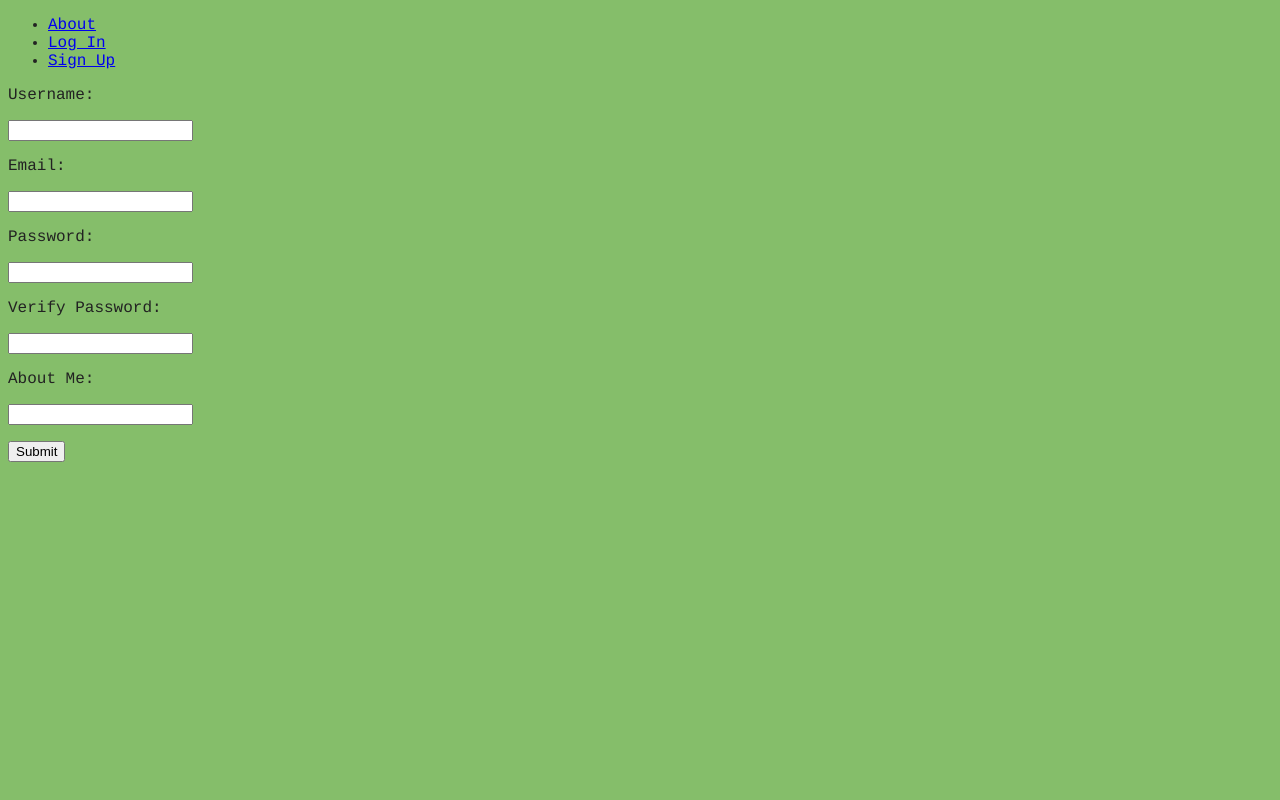
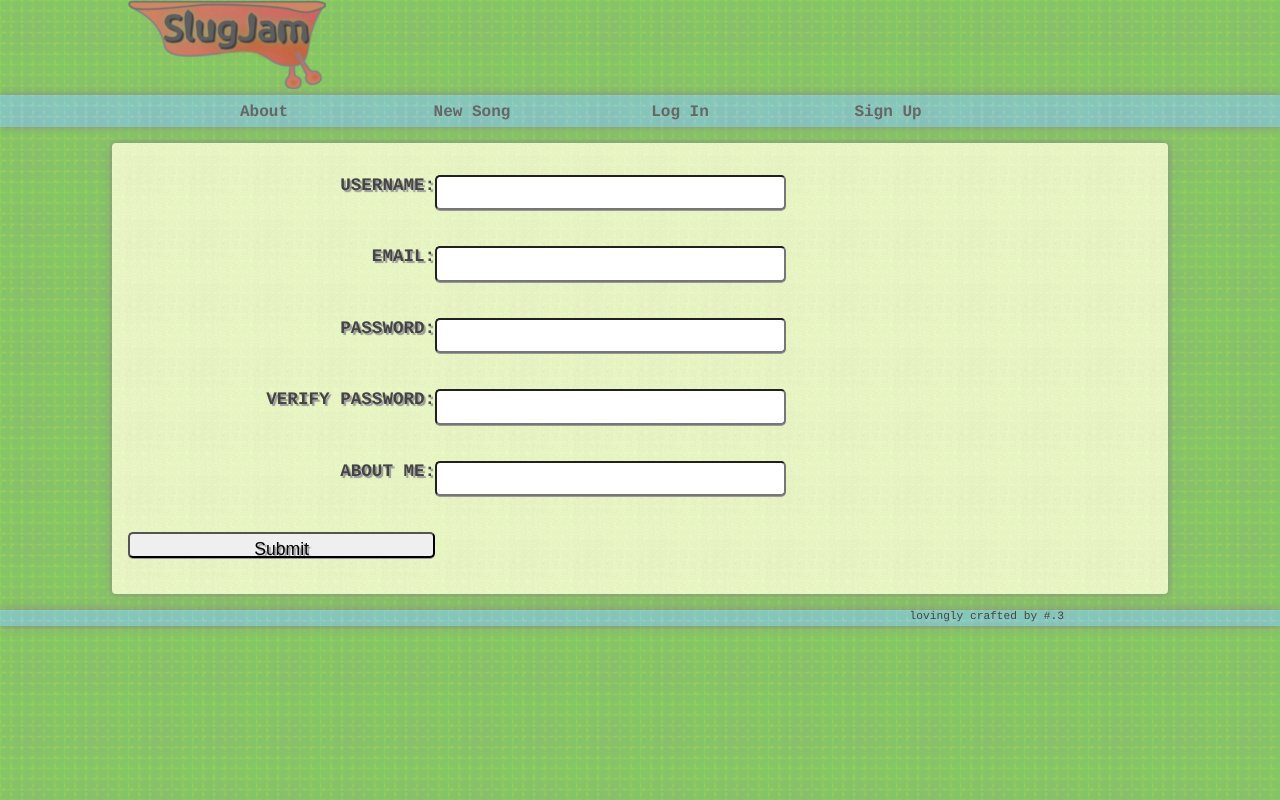
Before and after one commit to SamsPepper1/slugsynth_dynamic, a Django app: page /user/signup/ in a window 1280 px wide. Run offline with Django 3.2, Linux system fonts and the light colour scheme; parts of the project's set-up code (start-up, migrations or seed data) failed here and were passed over.

Commit message:
major stylistic improvements

```diff
--- a/slugsynth_dynamic/urls.py
+++ b/slugsynth_dynamic/urls.py
@@ -1,15 +1,18 @@
 from django.conf.urls import patterns, include, url
-from home.views import home, newsong
+from home.views import home, newsong, testAjax, about
 from django.contrib import admin
-
+from dajaxice.core import dajaxice_autodiscover
+dajaxice_autodiscover()
 admin.autodiscover()
 
 
 urlpatterns = patterns('',
 	url(r'^$', home),
+	url(r'^about/$', about),
+	url(r'^testajax$',testAjax),
 	url(r'^newsong/$', newsong),
 	#url(r'^poll/(\d+)/$', poll),
 	url(r'^user/', include('player.urls')),
 	url(r'^admin/',include(admin.site.urls)),
-
+	url(r'^dajaxice/', include('dajaxice.urls')),
 )
--- a/static/css/main.css
+++ b/static/css/main.css
@@ -1,6 +1,186 @@
+html {
+	width: 100%;
+	margin: none;
+	padding: none;
+}
+
 
 body {
-	background-color: #85BE6A;
+	background-color: #;
+	background-image: url(../images/bg.jpg.png);
+	background-repeat: True;
 	font-family: Courier;
-	color: #222;
+	color: #444444;
+	width: 100%;
+	margin: 0;
+	padding: 0;
 }
+
+a {
+	color: #444444;
+	font-weight: bolder;
+	text-decoration: none;
+}
+
+a:hover {
+	color: #222222;
+}
+
+
+#mainHeader {
+
+	width: 80%;
+	margin: 0 auto;
+	background-image: url(../images/logo.png);
+	height: 95px;
+	background-repeat: no-repeat;
+}
+
+header  a {
+	width: 80%;
+	margin: 0 auto;
+	text-decoration: none;
+	color: #444444;
+}
+header a:hover {
+	color: #222222;
+}
+header h1 {
+	margin:0;
+}
+
+nav {
+	width: 100%;
+	margin: 0 0 0 0;
+	padding:0 0 0 0;
+	height: 2em;
+	background-color: #4F7ABA;
+	background-image: url(../images/navbg.jpg);
+	background-repeat: True;
+	-moz-box-shadow: 10px 10px 5px #888;
+	-webkit-box-shadow: 10px 10px 5px #888;
+	box-shadow: 0px 0px 8px #888;
+}
+
+nav ul {
+	width: 75%;
+	list-style: none;
+	padding: 0;
+	margin: 0 auto;
+	text-align: center;
+
+}
+
+nav ul li {
+	float: left;
+	margin: 0.5em 0.5em;
+	width: 20%;
+}
+
+nav ul li a {
+	text-decoration: none;
+	font-weight: bolder;
+	color: #666666;
+}
+
+nav ul li a:hover {
+	color: #222222;
+}
+
+
+
+header h2,
+header h3 {
+	clear: left;
+}
+
+
+.main {
+
+	width: 80%;
+	min-height: 300px;
+	margin:  1em auto;
+	padding: 1em;
+	background: #E9ECB3;
+	background-image: url(../images/mainbg.jpg);
+	background-repeat: none;
+	border-radius: 4px;
+	-moz-box-shadow: 10px 10px 5px #888;
+	-webkit-box-shadow: 10px 10px 5px #888;
+	box-shadow: 0px 0px 8px #888;
+
+
+}
+
+
+.main article {
+	width: 60%;
+
+	text-align: justify;
+}
+
+.main article p a {
+	text-decoration: none;
+}
+
+#footnotes {
+	font-size: 80%;
+	color: #888;
+}
+
+
+footer {
+	width: 100%;
+	height: 1em;
+	background-color: #4F7ABA;
+	background-image: url(../images/navbg.jpg);
+	background-repeat: True;
+	-moz-box-shadow: 10px 10px 5px #888;
+	-webkit-box-shadow: 10px 10px 5px #888;
+	box-shadow: 0px 0px 8px #888;
+
+}
+
+footer ul {
+	width: 80%;
+	list-style: none;
+	font-size: 70%;
+	color: #444;
+}
+
+
+footer ul li {
+	text-align: right;
+}
+
+
+hr {
+
+	border: 0.05em  solid #ADDF95;
+	width: 70%;
+
+}
+
+
+form label {
+	font-weight: bolder;
+	font-size: 110%;
+	text-transform: uppercase;
+	text-shadow: 2px 2px 1px #999999;
+	float: left;
+	clear: left;
+	width: 30%;
+	text-align: right;
+}
+
+form input {
+	width: 30%;
+	min-width: 200px;
+	height: 1.5em;
+	padding: 5px 20px 0px 20px;
+	margin: 0 0 20px 0;
+	border-radius: 5px;
+	box-shadow: 0px 1px 0px #999999;
+	font-size: 110%;
+	text-shadow: 2px 2px 1px #999999;
+}
--- a/templates/base.html
+++ b/templates/base.html
@@ -16,12 +16,17 @@
 	</head>
 
 	<body>
+		<header id="mainHeader">
+		<a href="/"><h1></h1></a>
+		</header>
 		<nav class="mainNav">
 
 			{% block navbar %}
 			<ul>
-				<li class="NavBarItem Left"><a href="/about/">About</a></li>
+				<li ><a class="NavBarItem Left" href="/about/">About</a></li>
+				<li><a class="NavBarItem" href="/newsong/">New Song</a></li>
 				{% if user.is_authenticated %}
+					<li><a class="NavBarItem" href="/user/profile/">Profile</a></li>
 					<li><a class="NavBarItem Right" href="/user/logout/">Log Out</a></li>
 				{% else %}
 					<li><a class="NavBarItem Right" href="/user/login/">Log In</a></li>
@@ -40,6 +45,10 @@
 		<footer class="mainFooter">
 
 			{% block footer %}
+			<ul>
+				<li>lovingly crafted by #.3</li>
+			</ul>
+
 			{% endblock %}
 
 		</footer>
```
Also changed, not shown: home/templates/about.html (added, +47 -0 lines), home/templates/home.html (+5 -5 lines), home/views.py (+8 -0 lines), player/templates/profile.html (+7 -4 lines), slugs/ajax.py (+9 -0 lines), slugsynth_dynamic/settings.py (+14 -1 lines), static/images/bg.jpg (added), static/images/bg.jpg.png (added), static/images/jpg.png (added), static/images/logo.jpg (added), static/images/logo.png (added), static/images/mainbg.jpg (added), static/images/navbg.jpg (added).
